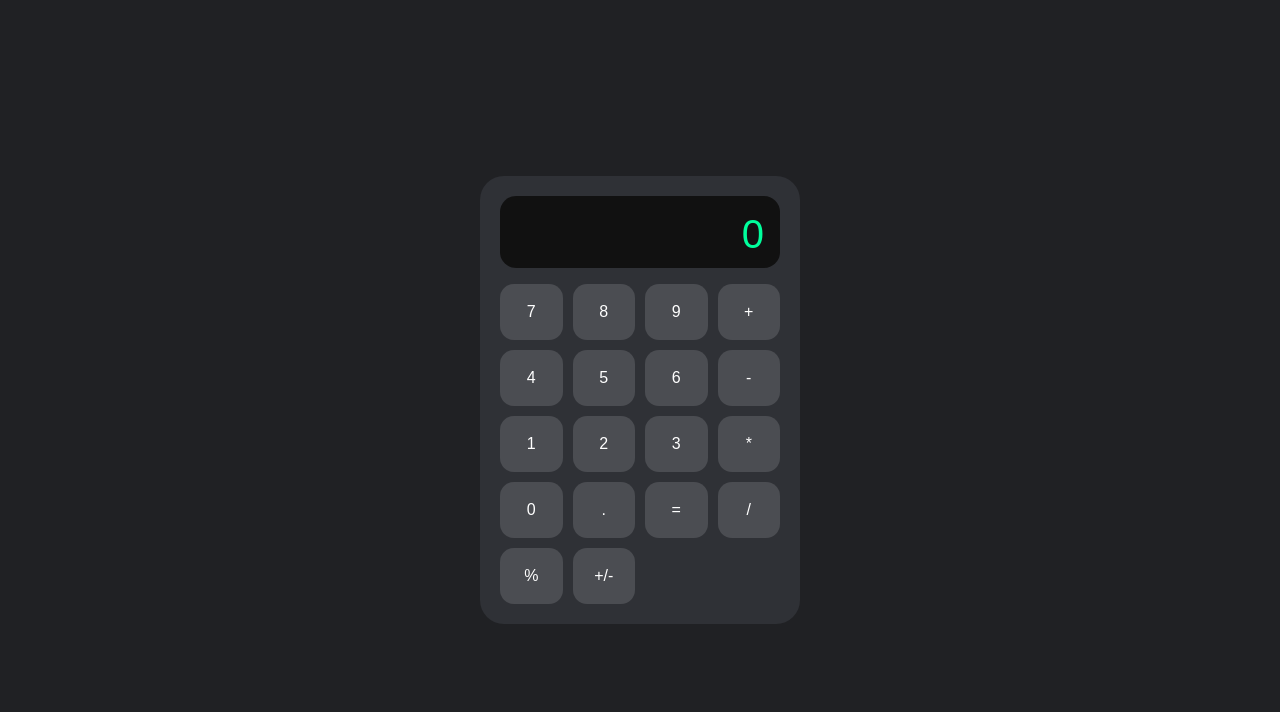
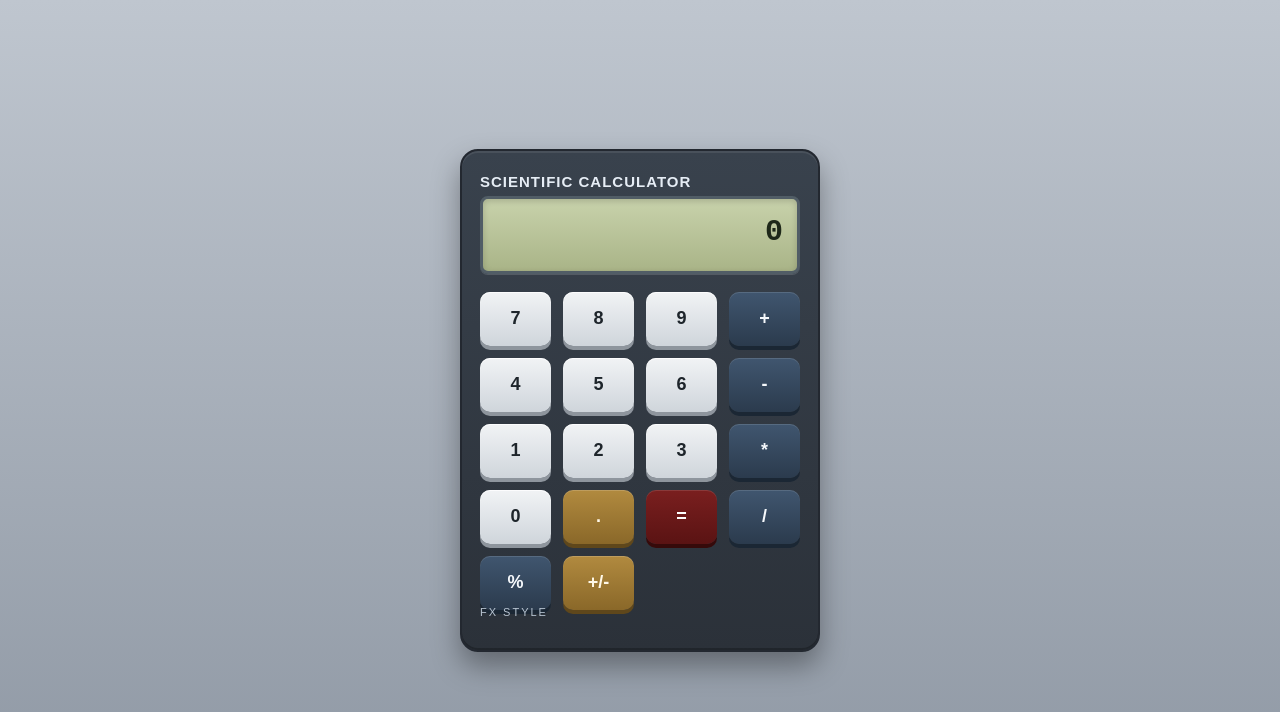
Before and after one commit to Chon211205/Calculator, a React (Vite) app: page / in a window 1280 px wide. Shown: the top 712 px of the page. Built offline with nearby package versions, Linux system fonts and the light colour scheme.

Commit message:
better UI

```diff
--- a/src/components/Button.tsx
+++ b/src/components/Button.tsx
@@ -3,9 +3,16 @@ type ButtonProps = {
   onPress: (value: string) => void
 }
 
+function getClassName(value: string) {
+  if (value === '=') return 'key key--equal'
+  if (['+', '-', '*', '/', '%'].includes(value)) return 'key key--operator'
+  if (['.', '+/-'].includes(value)) return 'key key--function'
+  return 'key'
+}
+
 export function Button({ value, onPress }: ButtonProps) {
   return (
-    <button type="button" onClick={() => onPress(value)}>
+    <button className={getClassName(value)} type="button" onClick={() => onPress(value)}>
       {value}
     </button>
   )
--- a/src/components/Calculator.tsx
+++ b/src/components/Calculator.tsx
@@ -1,19 +1,16 @@
-import { useState } from 'react'
 import { Display } from './Display'
 import { Keypad } from './Keypad'
 import { useCalculator } from '../hooks/useCalculator'
 
-const buttons = ['7', '8', '9', '+', '4', '5', '6', '-', '1', '2', '3', '*', '0', '.', '=', '/', '%', '+/-']
+const buttons = '7 8 9 + 4 5 6 - 1 2 3 * 0 . = / % +/-'.split(' ')
 
 export function Calculator() {
-  const [display, setDisplay] = useState('0')
   const calculator = useCalculator()
-  const handlePress = (value: string) => setDisplay(calculator.press(display, value))
 
   return (
     <section className="calculator">
-      <Display value={display} />
-      <Keypad buttons={buttons} onPress={handlePress} />
+      <Display value={calculator.display} />
+      <Keypad buttons={buttons} onPress={calculator.press} />
     </section>
   )
 }
--- a/src/hooks/useCalculator.ts
+++ b/src/hooks/useCalculator.ts
@@ -1,4 +1,4 @@
-import { useRef } from 'react'
+import { useRef, useState } from 'react'
 import {
   MAX_LENGTH,
   calculate,
@@ -7,123 +7,105 @@ import {
 } from '../logic/calculatorLogic'
 
 export function useCalculator() {
+  const [display, setDisplay] = useState('0')
+  const input = useRef('0')
+  const expression = useRef('')
   const storedValue = useRef<number | null>(null)
   const operation = useRef<Operation>(null)
-  const shouldClearDisplay = useRef(false)
+  const shouldClearInput = useRef(false)
 
-  function inputDigit(current: string, digit: string) {
-    if (current === 'ERROR' || shouldClearDisplay.current) {
-      shouldClearDisplay.current = false
-      return digit
+  function resetIfError() {
+    if (display !== 'ERROR') return false
+    input.current = '0'
+    expression.current = ''
+    storedValue.current = null
+    operation.current = null
+    shouldClearInput.current = false
+    return true
   }
 
-    if (current === '0') {
-      return digit
+  function updateDisplay() {
+    setDisplay(`${expression.current} ${input.current}`.trim())
   }
 
-    if (current.length >= MAX_LENGTH) {
-      return current
+  function pressDigit(button: string) {
+    resetIfError()
+
+    if (shouldClearInput.current) {
+      input.current = button
+      shouldClearInput.current = false
+    } else if (input.current === '0') {
+      input.current = button
+    } else if (input.current.length < MAX_LENGTH) {
+      input.current += button
     }
 
-    return current + digit
+    updateDisplay()
   }
 
-  function inputDecimal(current: string) {
-    if (current === 'ERROR' || shouldClearDisplay.current) {
-      shouldClearDisplay.current = false
-      return '0.'
+  function pressDecimal() {
+    resetIfError()
+
+    if (shouldClearInput.current) {
+      input.current = '0.'
+      shouldClearInput.current = false
+    } else if (!input.current.includes('.') && input.current.length < MAX_LENGTH) {
+      input.current += '.'
     }
 
-    if (current.includes('.') || current.length >= MAX_LENGTH) {
-      return current
+    updateDisplay()
   }
 
-    return `${current}.`
+  function pressToggleSign() {
+    if (resetIfError() || input.current === '0') return
+
+    if (input.current.startsWith('-')) {
+      input.current = input.current.slice(1)
+    } else if (input.current.length < MAX_LENGTH) {
+      input.current = `-${input.current}`
     }
 
-  function toggleSign(current: string) {
-    if (current === 'ERROR' || current === '0') {
-      return current
+    updateDisplay()
   }
 
-    if (current.startsWith('-')) {
-      return current.slice(1)
+  function pressOperation(nextOperation: Operation) {
+    if (resetIfError()) return
+
+    if (storedValue.current !== null && operation.current !== null && !shouldClearInput.current) {
+      const result = calculate(storedValue.current, Number(input.current), operation.current)
+      input.current = formatResult(result)
+      storedValue.current = input.current === 'ERROR' ? null : Number(input.current)
+    } else {
+      storedValue.current = Number(input.current)
     }
 
-    if (current.length >= MAX_LENGTH) {
-      return current
+    operation.current = input.current === 'ERROR' ? null : nextOperation
+    expression.current = input.current === 'ERROR' ? '' : `${input.current} ${nextOperation}`
+    shouldClearInput.current = true
+    setDisplay(input.current === 'ERROR' ? 'ERROR' : expression.current)
   }
 
-    return `-${current}`
+  function pressEqual() {
+    if (storedValue.current === null || operation.current === null || display === 'ERROR') return
+
+    const result = calculate(storedValue.current, Number(input.current), operation.current)
+    const formatted = formatResult(result)
+
+    input.current = formatted
+    expression.current = ''
+    storedValue.current = null
+    operation.current = null
+    shouldClearInput.current = true
+    setDisplay(formatted)
   }
 
-  function pressOperation(current: string, nextOperation: Operation) {
-    if (current === 'ERROR') {
-      return current
+  function press(button: string) {
+    if (/^\d$/.test(button)) pressDigit(button)
+    else if (button === '.') pressDecimal()
+    else if (button === '+/-') pressToggleSign()
+    else if (button === '=') pressEqual()
+    else pressOperation(button as Operation)
   }
 
-    const currentValue = Number(current)
-
-    if (storedValue.current === null) {
-      storedValue.current = currentValue
-    } else if (operation.current !== null) {
-      const result = calculate(storedValue.current, currentValue, operation.current)
-      const formatted = formatResult(result)
-
-      storedValue.current = formatted === 'ERROR' ? null : Number(formatted)
-      shouldClearDisplay.current = true
-      operation.current = formatted === 'ERROR' ? null : nextOperation
-
-      return formatted
+  return { display, press }
 }
-
-    operation.current = nextOperation
-    shouldClearDisplay.current = true
-
-    return current
-  }
-
-  function pressEqual(current: string) {
-    if (current === 'ERROR' || storedValue.current === null || operation.current === null) {
-      return current
-    }
-
-    const result = calculate(storedValue.current, Number(current), operation.current)
-    const formatted = formatResult(result)
-
-    storedValue.current = null
-    operation.current = null
-    shouldClearDisplay.current = true
-
-    return formatted
-  }
-
-  function press(value: string, button: string) {
-    if (/^\d$/.test(button)) {
-      return inputDigit(value, button)
-    }
-
-    if (button === '.') {
-      return inputDecimal(value)
-    }
-
-    if (button === '+/-') {
-      return toggleSign(value)
-    }
-
-    if (button === '=') {
-      return pressEqual(value)
-    }
-
-    return pressOperation(value, button as Operation)
-  }
-
-  return {
-    inputDigit,
-    inputDecimal,
-    toggleSign,
-    pressOperation,
-    pressEqual,
-    press
-  }
-}
--- a/src/styles.css
+++ b/src/styles.css
@@ -4,8 +4,8 @@
 
 body {
   margin: 0;
-  font-family: Arial, sans-serif;
-  background: #202124;
+  font-family: Arial, Helvetica, sans-serif;
+  background: linear-gradient(180deg, #bfc6cf, #8f98a4);
 }
 
 button {
@@ -16,42 +16,108 @@ button {
   min-height: 100vh;
   display: grid;
   place-items: center;
+  padding: 24px;
 }
 
 .calculator {
-  width: 320px;
-  padding: 20px;
-  border-radius: 24px;
-  background: #2f3136;
+  width: 360px;
+  padding: 22px 18px 20px;
+  border-radius: 18px;
+  background: linear-gradient(180deg, #39424d, #2b3139);
+  box-shadow:
+    0 14px 28px rgba(0, 0, 0, 0.35),
+    inset 0 2px 0 rgba(255, 255, 255, 0.08),
+    inset 0 -2px 0 rgba(0, 0, 0, 0.25);
+  border: 2px solid #232830;
+}
+
+.calculator::before {
+  content: 'SCIENTIFIC CALCULATOR';
+  display: block;
+  margin-bottom: 6px;
+  color: #e6edf5;
+  font-size: 15px;
+  font-weight: 700;
+  letter-spacing: 1px;
+}
+
+.calculator::after {
+  content: 'FX STYLE';
+  display: block;
+  margin-top: -4px;
+  margin-bottom: 12px;
+  color: #b8c4d1;
+  font-size: 11px;
+  letter-spacing: 2px;
 }
 
 .display {
-  height: 72px;
-  margin-bottom: 16px;
-  padding: 16px;
-  border-radius: 16px;
-  background: #111;
-  color: #00ff9c;
-  font-size: 40px;
+  min-height: 78px;
+  margin-bottom: 18px;
+  padding: 16px 14px;
+  border-radius: 8px;
+  border: 3px solid #515d66;
+  background: linear-gradient(180deg, #c8d2ab, #a9b487);
+  color: #1e2819;
+  font-family: 'Courier New', monospace;
+  font-size: 30px;
+  font-weight: 700;
   text-align: right;
-  overflow: hidden;
+  overflow-x: auto;
+  white-space: nowrap;
+  box-shadow:
+    inset 0 2px 6px rgba(0, 0, 0, 0.18),
+    0 1px 0 rgba(255, 255, 255, 0.15);
 }
 
 .keypad {
   display: grid;
   grid-template-columns: repeat(4, 1fr);
-  gap: 10px;
+  gap: 12px;
 }
 
-.keypad button {
-  height: 56px;
+.key {
+  height: 54px;
   border: 0;
-  border-radius: 14px;
-  background: #4b4d52;
-  color: white;
+  border-radius: 10px;
+  background: linear-gradient(180deg, #f1f3f5, #cfd5db);
+  color: #1e252b;
+  font-size: 18px;
+  font-weight: 700;
   cursor: pointer;
+  box-shadow:
+    0 4px 0 #8e959d,
+    inset 0 1px 0 rgba(255, 255, 255, 0.8);
+  transition: transform 0.05s ease;
 }
 
-.keypad button:hover {
-  background: #5f6368;
+.key:active {
+  transform: translateY(3px);
+  box-shadow:
+    0 1px 0 #8e959d,
+    inset 0 1px 0 rgba(255, 255, 255, 0.8);
 }
+
+.key--operator {
+  background: linear-gradient(180deg, #40566f, #2b3b4d);
+  color: #f5f8fb;
+  box-shadow:
+    0 4px 0 #1b2734,
+    inset 0 1px 0 rgba(255, 255, 255, 0.12);
+}
+
+.key--function {
+  background: linear-gradient(180deg, #b18a3f, #8a6829);
+  color: #fff8e8;
+  box-shadow:
+    0 4px 0 #5f471b,
+    inset 0 1px 0 rgba(255, 255, 255, 0.16);
+}
+
+.key--equal {
+  background: linear-gradient(180deg, #7a1f1f, #5a1313);
+  color: #fff;
+  box-shadow:
+    0 4px 0 #360a0a,
+    inset 0 1px 0 rgba(255, 255, 255, 0.12);
+}
```
Lines whose indentation alone changed are shown as unchanged.
